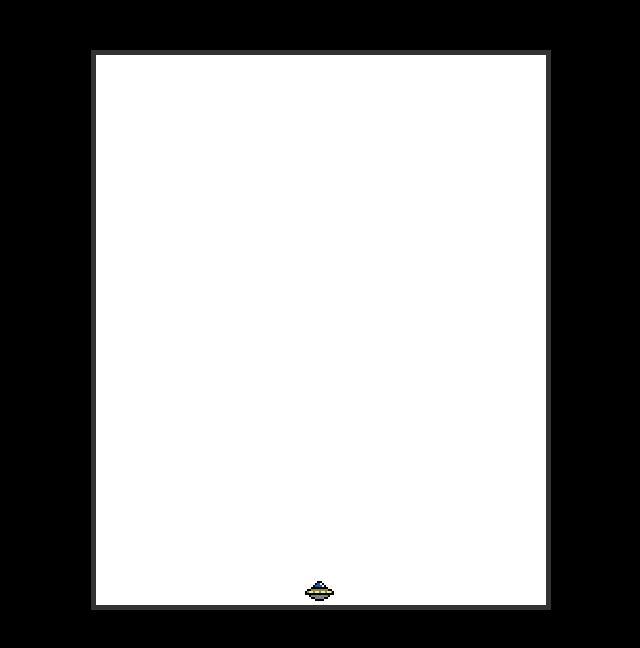
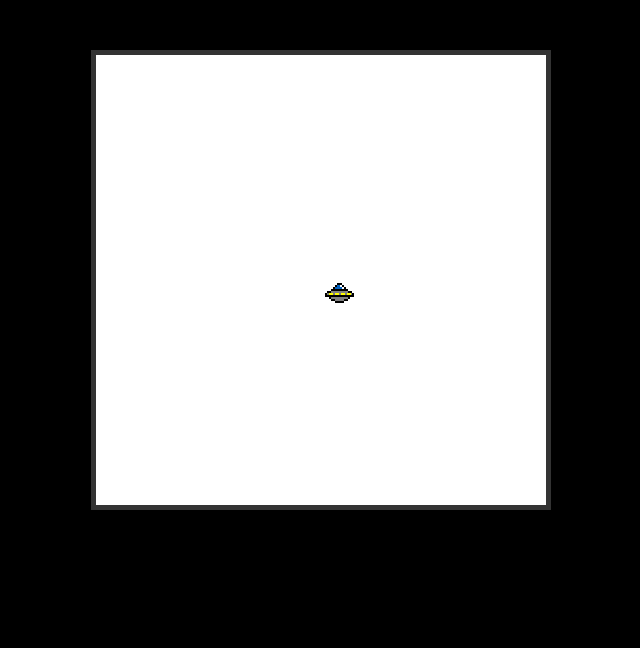
Before and after one commit to austinsprague/mushroaming-game, a plain HTML site: page index.html in a window 1280 px wide. Shown: the whole page, without its empty margins (319-959 px from the left). Drawn offline with Linux system fonts and the light colour scheme.

Commit message:
some changes

```diff
--- a/index.html
+++ b/index.html
@@ -8,7 +8,7 @@
 </head>
 
 <body>
-  <canvas id="canvas" width="450" height="550"></canvas>
+  <canvas id="canvas"></canvas>
 
   <script src="js/app.js"></script>
 </body>
--- a/js/app.js
+++ b/js/app.js
@@ -1,5 +1,11 @@
 // Canvas
 var ctx = document.getElementById('canvas').getContext('2d');
+
+canvas.width =450;
+canvas.height = 450;
+
+document.body.appendChild(canvas);
+var start = new Date().getTime();
 
 //===============================================
 
@@ -11,7 +17,7 @@ bgImage.onload = function() {
 };
 bgImage.src = 'img/backgroundtest.png';
 
-// Player
+// Player Image
 var playerReady = false;
 var playerImage = new Image();
 playerImage.onload = function() {
@@ -19,14 +25,35 @@ playerImage.onload = function() {
 };
 playerImage.src = 'img/test.png';
 
+// Energy Image
+
+var energyReady = false;
+var energyImage = new Image;
+energyImage.onload = function () {
+  energyImage = true;
+};
+
+energyImage.src = 'img/crane.png';
+
+
 //===============================================
 
-// Sprites
+// Game Objects
 var player = {
   speed: 300,
-  x: 205,
-  y: 525
+  // x: 205,
+  // y: 525
 };
+
+var energy = {};
+var energyAmp = 0;
+
+var obstacle1 = {
+  x: 180, y: 300,w: 32,h:32, type:"obstacle"}
+
+var obstacles = [obstacle1]
+
+
 
 //===============================================
 
@@ -40,6 +67,25 @@ addEventListener('keydown', function(e) {
 addEventListener('keyup', function(e) {
   delete keysDown[e.keyCode];
 }, false);
+
+
+//===============================================
+
+// reset game when player Amps up on Energy
+var reset = function () {
+  player.x = canvas.width /2;
+  player.y = canvas.height /2;
+  player.w = 40;
+  player.h = 40;
+
+  // Random energy objects
+  energy.w = 40;
+  energy.h = 40;
+
+  energy.x = (Math.random() * (canvas.width - energy.w));
+  energy.y = (Math.random() * (canvas.height - energy.h));
+
+};
 
 
 //===============================================
@@ -62,7 +108,17 @@ var update = function(modifier) {
     player.x += player.speed * modifier;
   }
 
-  //canvas boundraies
+  if (
+    player.x <= (energy.x + energyImage.width)
+    && energy.x <= (player.x + playerImage.width)
+    && player.y <= (energy.y + energyImage.width)
+    ){
+    ++energyAmp;
+
+    reset();
+  }
+
+  //canvas boundaries
   if (player.x >= canvas.width - playerImage.width -1){
       player.x = canvas.width - playerImage.width -1;
   }
@@ -76,6 +132,8 @@ var update = function(modifier) {
       player.y = 1;
   }
 };
+
+
 
 //===============================================
 
@@ -121,6 +179,13 @@ var main = function() {
 
 //===============================================
 
+
+
+
+//===============================================
+
+
+
 // Cross-browser support for requestAnimationFrame
 var w = window;
 requestAnimationFrame = w.requestAnimationFrame || w.webkitRequestAnimationFrame || w.msRequestAnimationFrame || w.mozRequestAnimationFrame;
@@ -129,4 +194,5 @@ requestAnimationFrame = w.requestAnimationFrame || w.webkitRequestAnimationFrame
 
 // Run the app
 var then = Date.now();
+reset();
 main();
```
Also changed, not shown: img/cloud.png (added), img/crane.png (added), 1 other file.
